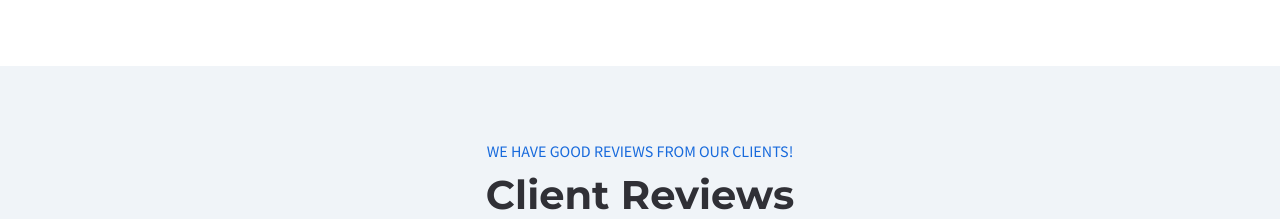
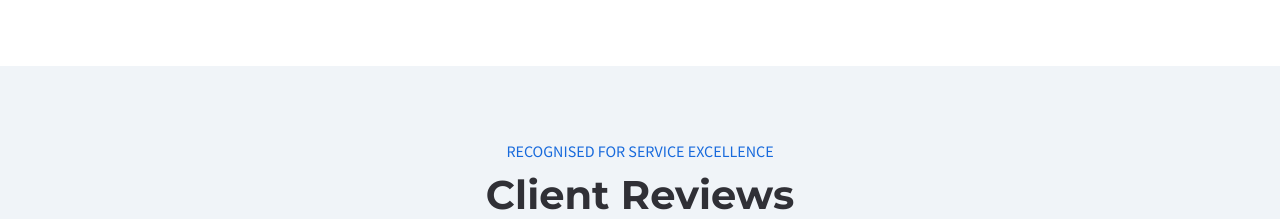
Before and after one commit to web3dopamine/bz_website, a plain HTML site: page index.html in a window 1280 px wide. Shown: the part 2520-2739 px from the top of the page. Drawn offline with Linux system fonts and the light colour scheme; grey boxes are pictures that could not be loaded; a script that the page names is missing.

Commit message:
Update index.html

```diff
--- a/index.html
+++ b/index.html
@@ -414,7 +414,7 @@
 					<div class="row litems">
 						<header class="col-12">
 							<div class="section-heading heading-center">
-								<div class="section-subheading">We have Good Reviews from our Clients!</div>
+								<div class="section-subheading">Recognised for Service Excellence</div>
 								<h2>Client Reviews</h2>
 								<div class="embedsocial-widget" data-ref="32f49986903e3916b448d3c887f5163f"> <a href="https://embedsocial.com/google-reviews-widget/" title="Add Google reviews on a website" target="_blank" class="powered-by-es es-slider" > <img src="https://embedsocial.com/cdn/icon/embedsocial-logo.webp" alt="EmbedSocial" > <span> Google reviews widget </span> </a> </div> <script> (function(d, s, id) { var js; if (d.getElementById(id)) {return;} js = d.createElement(s); js.id = id; js.src = "https://embedsocial.com/cdn/aht.js"; d.getElementsByTagName("head")[0].appendChild(js); }(document, "script", "EmbedSocialWidgetScript")); </script>
 							</div>
```
